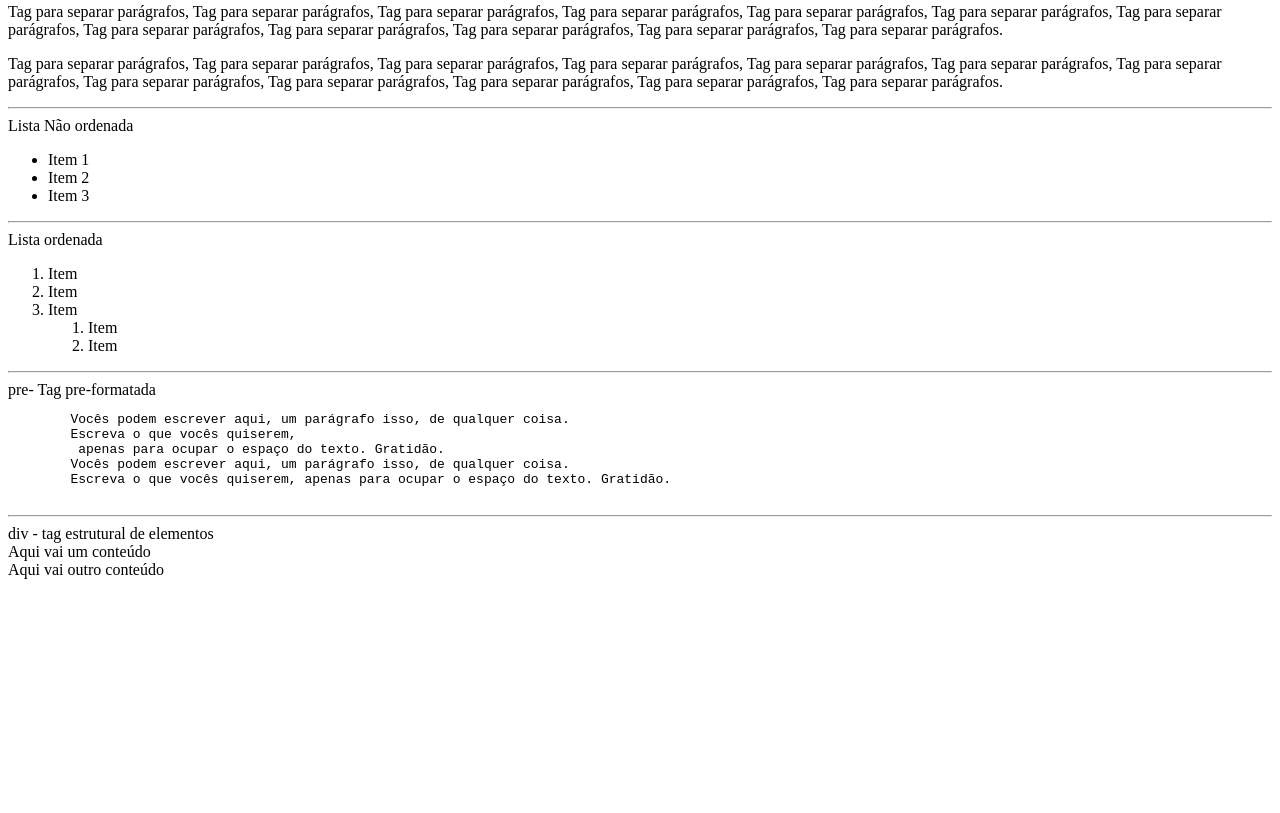
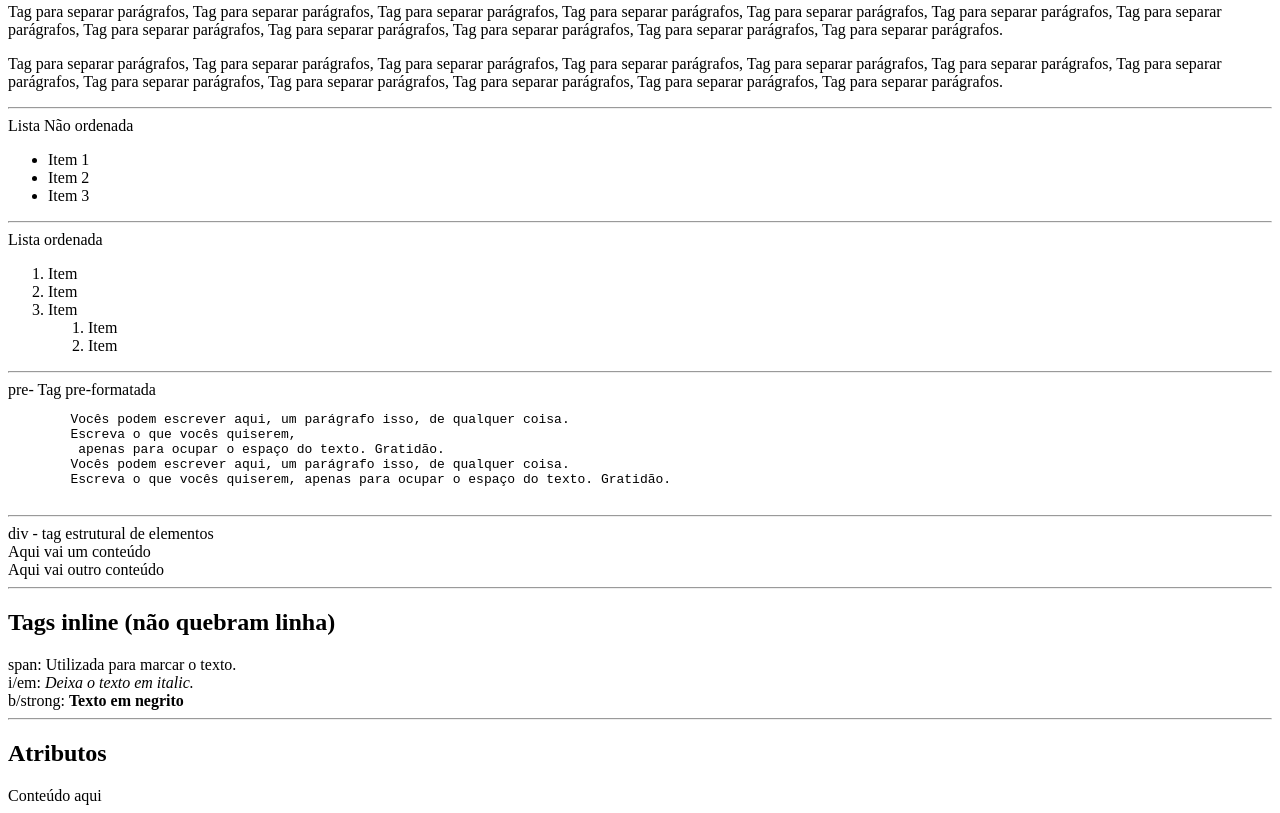
Before and after one commit to ReiSalan94/website-2i, a plain HTML site: page index.html in a window 1280 px wide. Shown: the part 463-1276 px from the top of the page. Before the commit the page ends 1050 px from the top, so only its background shows below. Drawn offline with Linux system fonts and the light colour scheme.

Commit message:
Add files via upload

```diff
--- a/index.html
+++ b/index.html
@@ -69,8 +69,20 @@
             <div>
                 Aqui vai outro conteúdo
             </div>
+<hr>
+<h2>Tags inline (não quebram linha)</h2>
+span: <span>Utilizada para marcar o texto.</span>
+<br>
+i/em: <i>Deixa o texto em italic.</i>
+<br>
+b/strong: <b>Texto em negrito</b>
 
+<hr>
+<h2>Atributos</h2>
 
+<div class="nomeClasse" id="identificador" style="" title="Título">
+	Conteúdo aqui
+</div>
 
 </body>
 </html>
```
